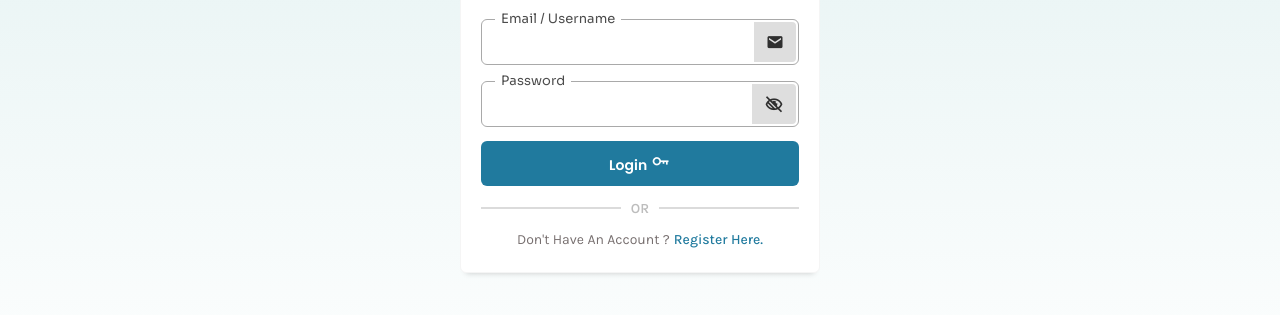
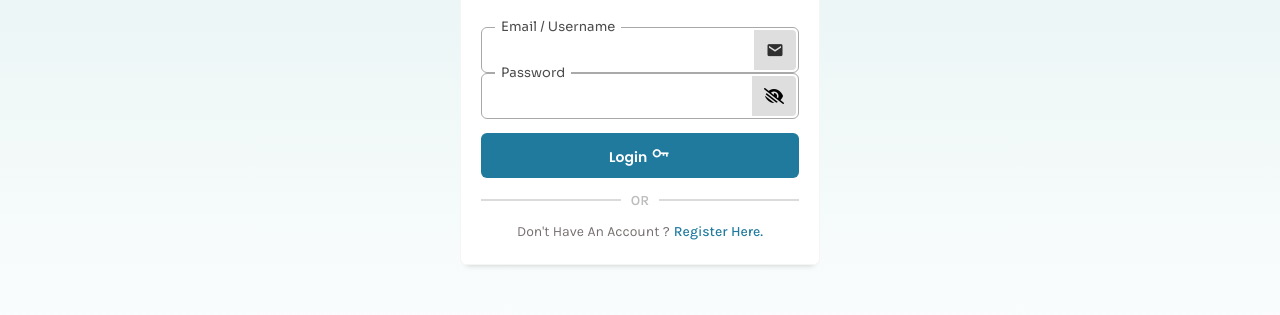
Before and after one commit to CodeByPritam/dramacool, a plain HTML site: page login.html in a window 1280 px wide. Shown: the part 371-686 px from the top of the page. Drawn offline with nearby package versions, Linux system fonts and the light colour scheme.

Commit message:
Update login and registration UI

```diff
--- a/login.html
+++ b/login.html
@@ -41,7 +41,6 @@
                     <i class='bx bxs-alarm-exclamation'></i>
                     <div class="alert-text">Login Failed.</div>
                 </div>
-
             </div>
 
             <!--- Login Card --->
@@ -70,10 +69,10 @@
                     </div>
 
                     <!--- PassWord --->
-                    <div class="group-field second-input">
+                    <div class="group-field">
                         <input type="password" class="login-password">
                         <label class="placeholder">Password</label>
-                        <div class="view-password"><i class='bx bx-low-vision'></i></div>
+                        <div class="view-password"><i class="fa-solid fa-eye-low-vision"></i></div>
                     </div>
 
                     <!--- Submit --->
```
